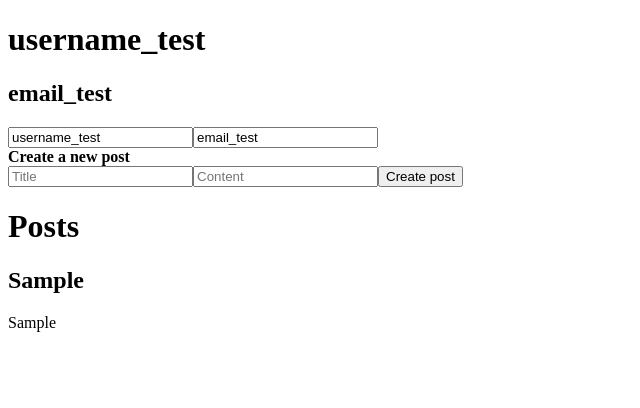
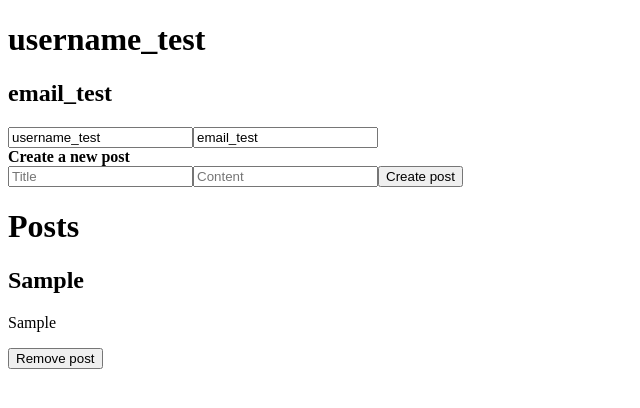
Before and after one commit to anibalalpizar/react-zustand-typescript, a React (Vite) app: page / in a window 1280 px wide. Both pictures are taken after typing "Sample", "Sample" into the empty fields and a click on the button "Create post". Shown: the top 408 px of the page, without its empty margins (0-640 px from the left). Built offline with nearby package versions, Linux system fonts and the light colour scheme.

Commit message:
Add removePost functionality to PostsStore and App component

```diff
--- a/src/App.tsx
+++ b/src/App.tsx
@@ -22,7 +22,7 @@ function UpdateUserForm() {
 
 function App() {
   const { email, username } = useUserStore();
-  const { posts, addPost } = usePostsStore();
+  const { posts, addPost, removePost } = usePostsStore();
 
   const [title, setTitle] = useState("");
   const [content, setContent] = useState("");
@@ -65,6 +65,7 @@ function App() {
           <div key={post.id}>
             <h2>{post.title}</h2>
             <p>{post.content}</p>
+            <button onClick={() => removePost(post.id)}>Remove post</button>
           </div>
         ))}
       </div>
--- a/src/store.ts
+++ b/src/store.ts
@@ -30,6 +30,7 @@ export interface PostsStore {
   posts: Post[];
   setPosts: (posts: Post[]) => void;
   addPost: (post: Post) => void;
+  removePost: (id: string) => void;
 }
 
 export const usePostsStore = create(
@@ -39,6 +40,10 @@ export const usePostsStore = create(
       setPosts: (posts: Post[]) => set({ posts }),
       addPost: (post: Post) =>
         set((state) => ({ posts: [...state.posts, post] })),
+      removePost: (id: string) =>
+        set((state) => ({
+          posts: state.posts.filter((post) => post.id !== id),
+        })),
     }),
     { name: "posts", store: "posts" }
   )
```
